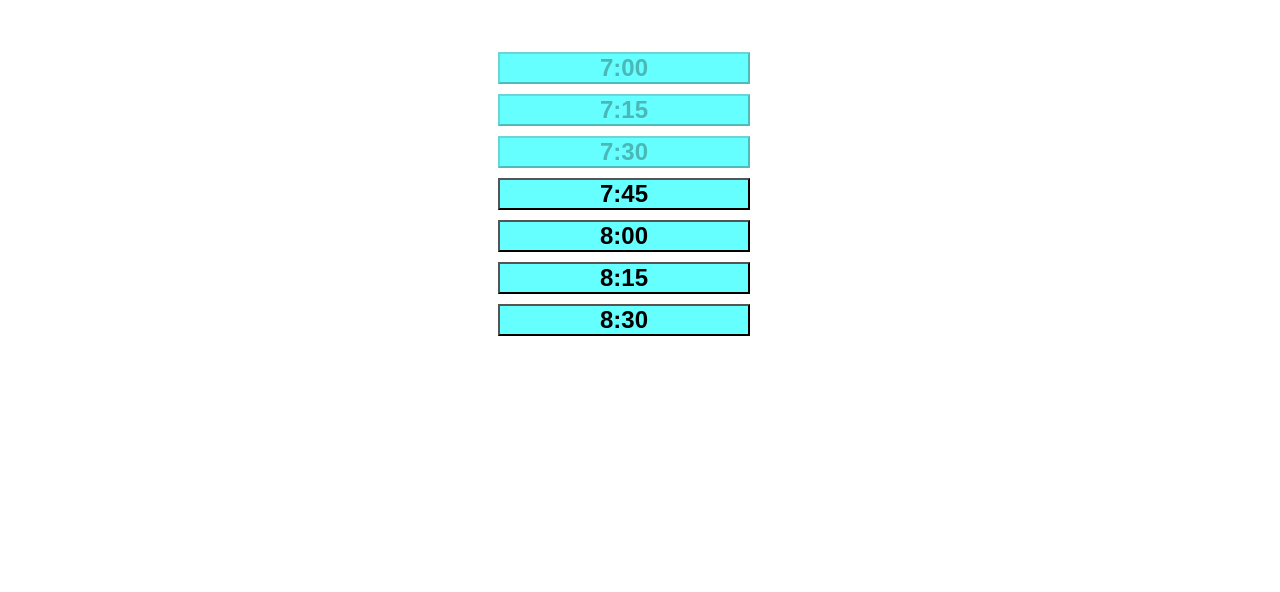
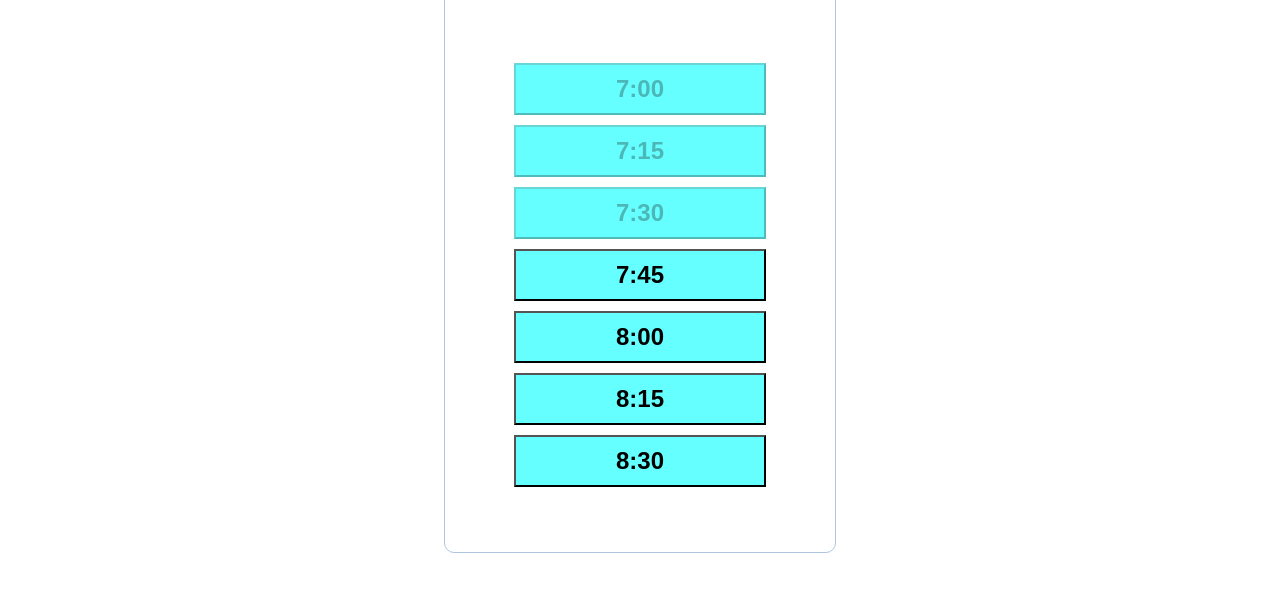
Before and after one commit to alankuo/EasyLineUp, a plain HTML site: page timeslot.html in a window 1280 px wide. Shown: the part 244-836 px from the top of the page. Before the commit the page ends 800 px from the top, so only its background shows below. Drawn offline with Linux system fonts and the light colour scheme.

Commit message:
adding style to body/components

```diff
--- a/css/style.css
+++ b/css/style.css
@@ -120,11 +120,14 @@ footer p{
 
 /* index css */
 .address{
-	margin:50px;
-	width:auto;
+	width: 350px;
+  margin: 0px auto;
 	height:auto;
-	line-height:100px;
-	text-align:center;
+  padding: 20px;
+  border: 1px solid #B0C4DE;
+  background: white;
+  border-radius: 0px 0px 10px 10px;
+	text-align: center;
 }
 
 .address button {
@@ -133,24 +136,27 @@ footer p{
 	background: #7EBCE6;
 }
 
+.address .btn{
+	margin: 10px 20px;
+	padding: 10px 20px;
+}
+
 .address span {
 	text-align: center;
 	color:#000000;
 	font:bold 24px Arial, Helvetica, sans-serif;
 }
 
-.time ul.none button {
+.time ul.schedule button {
 	margin: 5px;
-	padding-left: 100px;
-	padding-right:100px;
+	padding:10px 100px;
 	background: #66ffff;
 	font:bold 24px Arial, Helvetica, sans-serif;
 }
 
-ul.none {
-	text-indent: -2em;
+ul.schedule {
 	list-style-type: none;
-	margin:50px;
+	margin:40px;
 	width:auto;
 	height:auto;
 	line-height:10px;
--- a/timeslot.html
+++ b/timeslot.html
@@ -24,8 +24,8 @@
   <div class="header">
   	<h1>VOR to UCSD</h1>
   </div>
-  <div class="time">
-    <ul class="none">
+  <div class="time address">
+    <ul class="schedule">
       <li><button type = "button" disabled>7:00</button></li>
       <li><button type = "button" disabled>7:15</button></li>
       <li><button type = "button" disabled>7:30</button></li>
```
Also changed, not shown: confirmation.html (+5 -5 lines), index.html (+1 -1 lines).
